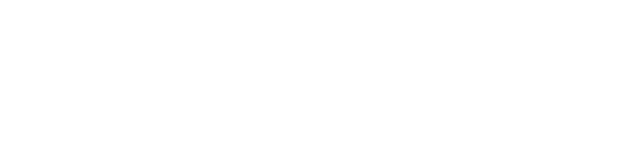
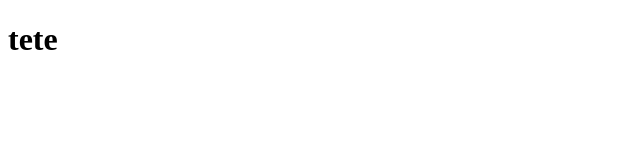
Before and after one commit to lipelipe22/web, a plain HTML site: page index.html in a window 1280 px wide. Shown: the full height of the page, 0-640 px from the left. Drawn offline with Linux system fonts and the light colour scheme.

Commit message:
Update index.html

```diff
--- a/index.html
+++ b/index.html
@@ -6,6 +6,8 @@
     <title>felps</title>
 </head>
 <body>
-
+    <div>
+        <h1>tete</h1>
+    </div>
 </body>
 </html>
```
